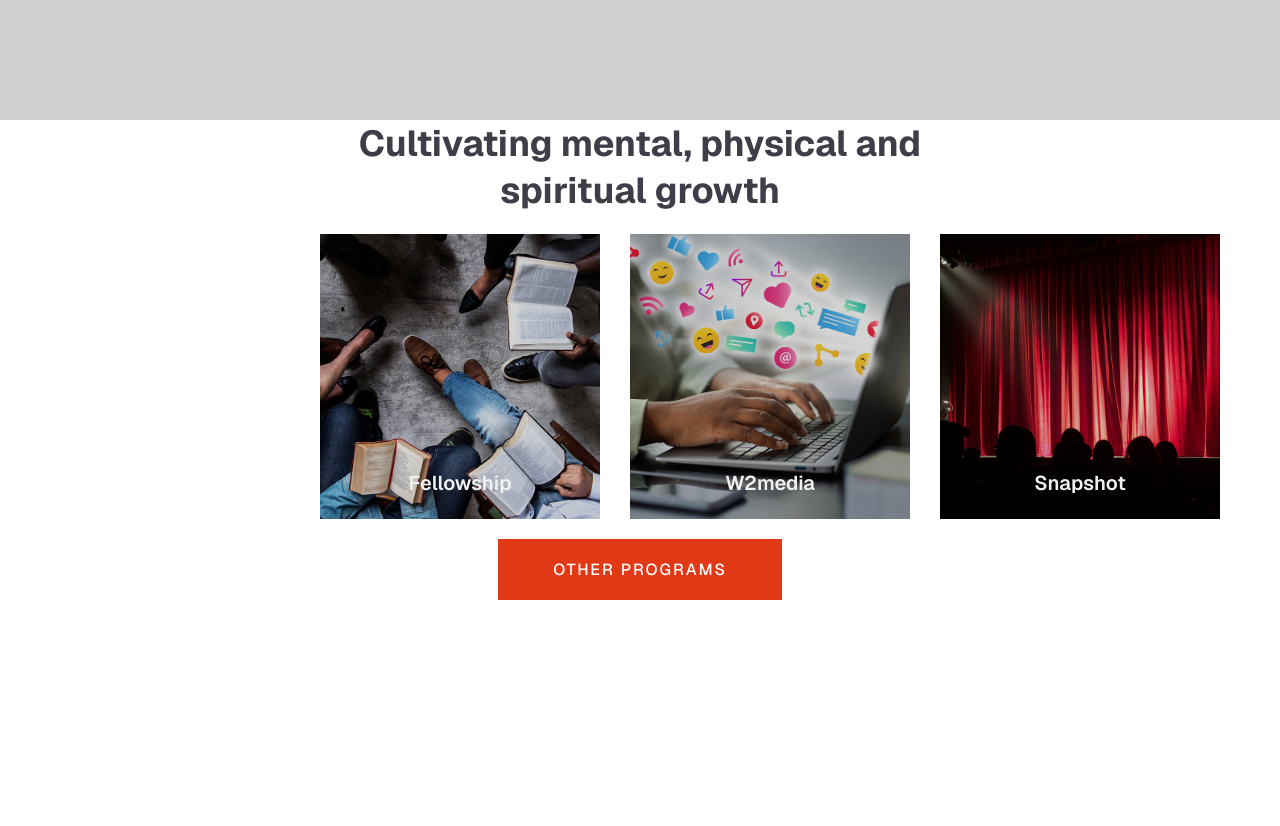
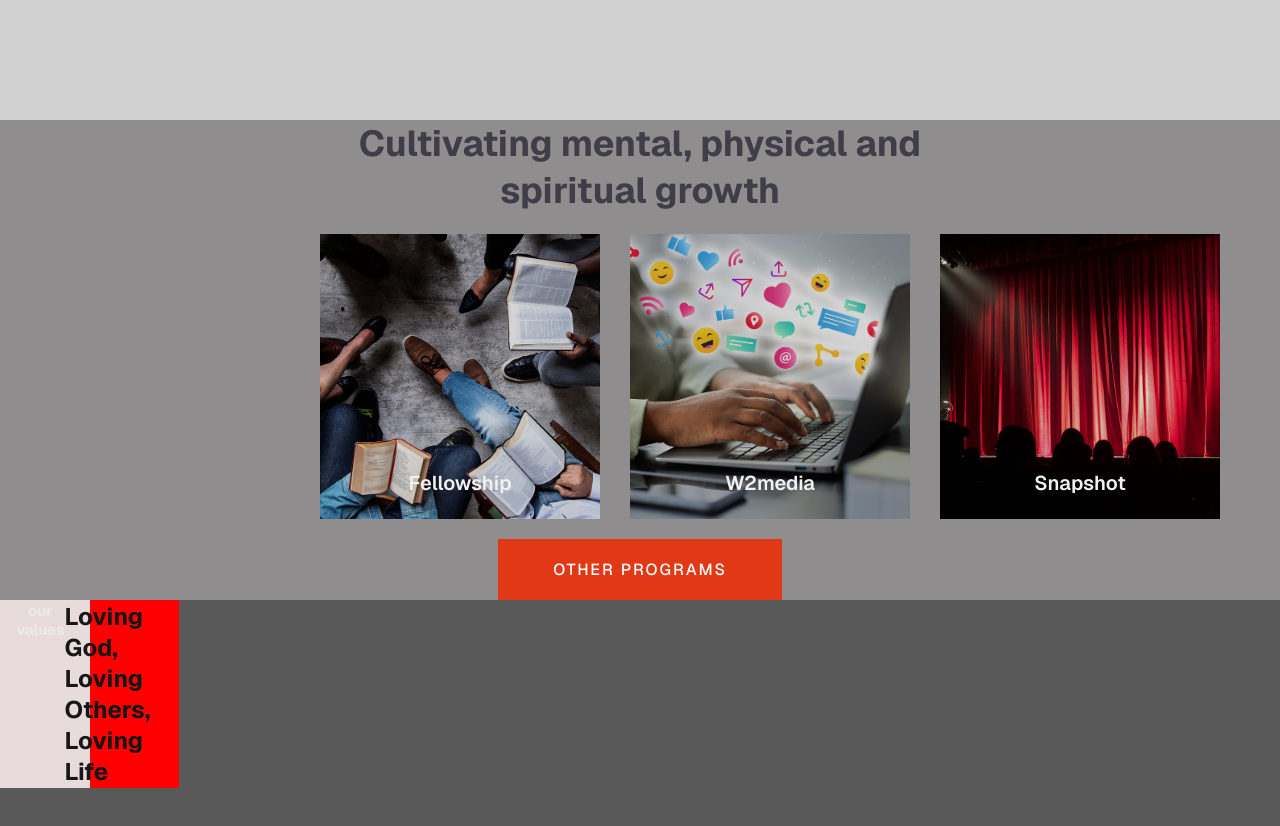
Before and after one commit to AWOLESI-RASAQ/Resurrection-center-LP33, a Next.js app: page / in a window 1280 px wide. Shown: the part 680-1506 px from the top of the page. Before the commit the page ends 1280 px from the top, so only its background shows below. Built offline with nearby package versions, Linux system fonts and the light colour scheme.

Commit message:
loving God

```diff
--- a/app/page.jsx
+++ b/app/page.jsx
@@ -55,17 +55,28 @@
           </div>
 
         </section>
+        {/*the Loving God div */}
+        <section className={styles.lefttext}>
+          <div className={styles.lrtext}>
+            <div className={styles.text}>
+              <div className={styles.left}>
+                <div className={styles.h1div}>
+                  <ul>
+                  <h1>our values</h1>
+                  </ul>
+                </div>
+                <div className={styles.h2div}>
+                  <ul>
+                  <h2>Loving God, Loving Others, Loving Life</h2>
+                  </ul>
+                </div>
+              </div>
+              <div className={styles.Right}></div>
+            </div>
 
+          </div>
+        </section>
 
-
-
-
-      {/* flex box lesson on 21st june . */}
-      <section className={styles.flexboxlesson}>
-        <div className={styles.flexbox}>
-
-        </div>
-      </section>
 
     </div>
   );
--- a/app/page.module.css
+++ b/app/page.module.css
@@ -84,7 +84,7 @@
   display: flex;
   align-items: center;
   justify-content: center;
-  background: white;
+  background: rgb(143, 141, 141);
   height: auto;
   width: 100%;
   padding: 100;
@@ -181,3 +181,38 @@
     /*display: flex;
     align-items: center;
     flex:none;*/
+
+.lefttext{
+  width: 100%;
+  height: 800px;
+  background: rgb(90, 89, 89);
+}
+
+
+.text{
+  display: flex;
+  background: red;
+  width: 14%;
+  height: 55%;
+}
+
+.left{
+  width: 50%;
+  height: 100%;
+  display: flex;
+  background: rgb(232, 219, 219);
+  padding: 1px 9%;
+
+
+
+}
+
+.h1div{
+  font-size: 10px;
+  text-align: center;
+  font-weight:10 ;
+  color: #ebebeb;
+
+
+
+}
```
